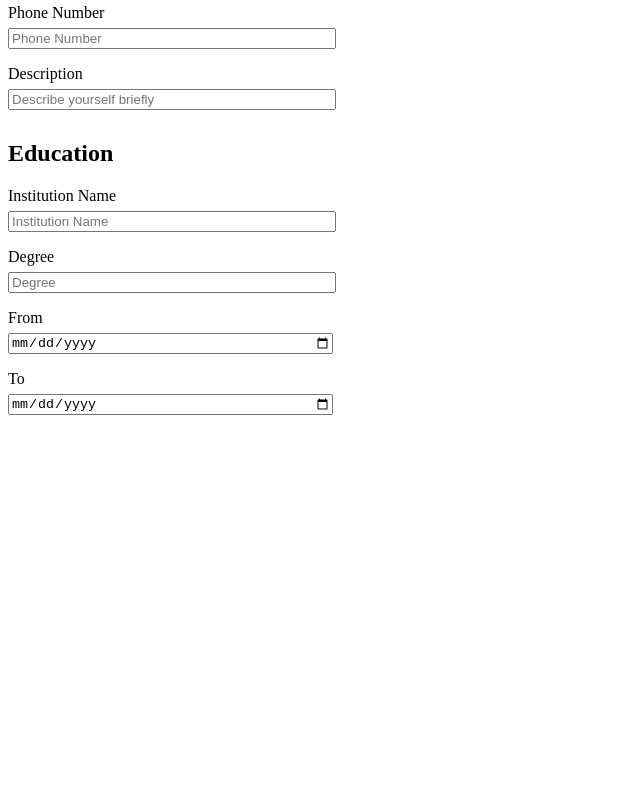
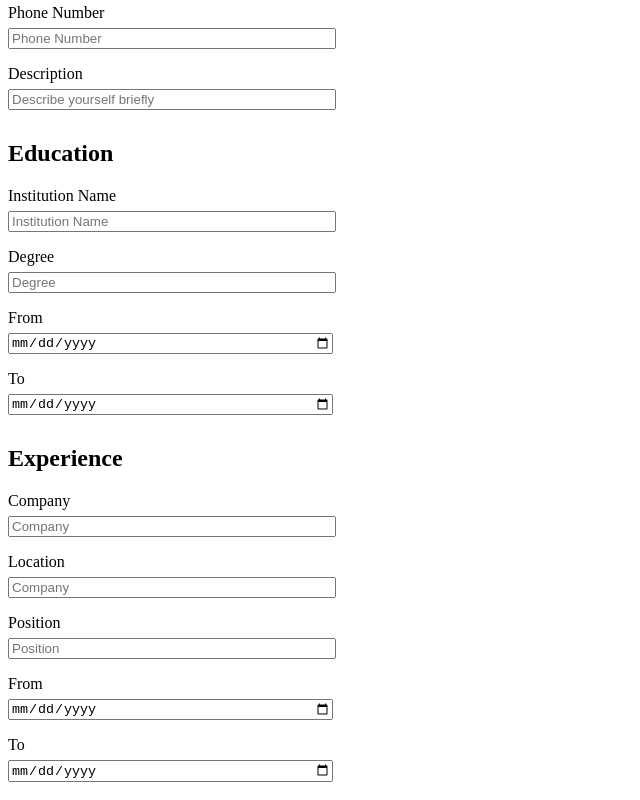
Before and after one commit to its-nikole/cv-project-react, a React (Create React App) app: page / in a window 1280 px wide. Shown: the part 245-1045 px from the top of the page, without its empty margins (0-640 px from the left). Before the commit the page ends 800 px from the top, so only its background shows below. Built offline with nearby package versions, Linux system fonts and the light colour scheme.

Commit message:
feat: :art: One Form Component
All forms added to one Form folder

```diff
--- a/src/App.js
+++ b/src/App.js
@@ -1,7 +1,8 @@
 import React from "react";
 import { Header } from "./components/Header";
-import { PersonalInfo } from "./components/PersonalInformation";
-import { Education } from "./components/Education";
+import { PersonalInfo } from "./components/Forms/PersonalInformation";
+import { Education } from "./components/Forms/Education";
+import { Experience } from "./components/Forms/Experience";
 
 export function App() {
   return (
@@ -9,7 +10,7 @@ export function App() {
       <Header />
       <PersonalInfo />
       <Education />
-
+      <Experience />
     </>
   )
 }
--- /dev/null
+++ b/src/components/Forms/Experience.jsx
@@ -0,0 +1,25 @@
+import React from "react";
+
+export function Experience() {
+    return (
+        <section className="experience">
+            <h2>Experience</h2>
+            <form className="experience-form">
+                <label>Company</label>
+                <input type="text" name="company" placeholder="Company" className="input"/>
+
+                <label>Location</label>
+                <input type="text" name="location" placeholder="Company" className="input"/>
+
+                <label>Position</label>
+                <input type="text" name="position" placeholder="Position" className="input"/>
+
+                <label>From</label>
+                <input type="date" name="dateFrom" placeholder="From" className="input"/>
+
+                <label>To</label>
+                <input type="date" name="dateTo" placeholder="To" className="input"/>
+            </form>
+        </section>
+    )
+}
```
Also changed, not shown: src/components/Forms/Education.jsx (renamed from src/components/Education.jsx), src/components/Forms/PersonalInformation.jsx (renamed from src/components/PersonalInformation.jsx).
